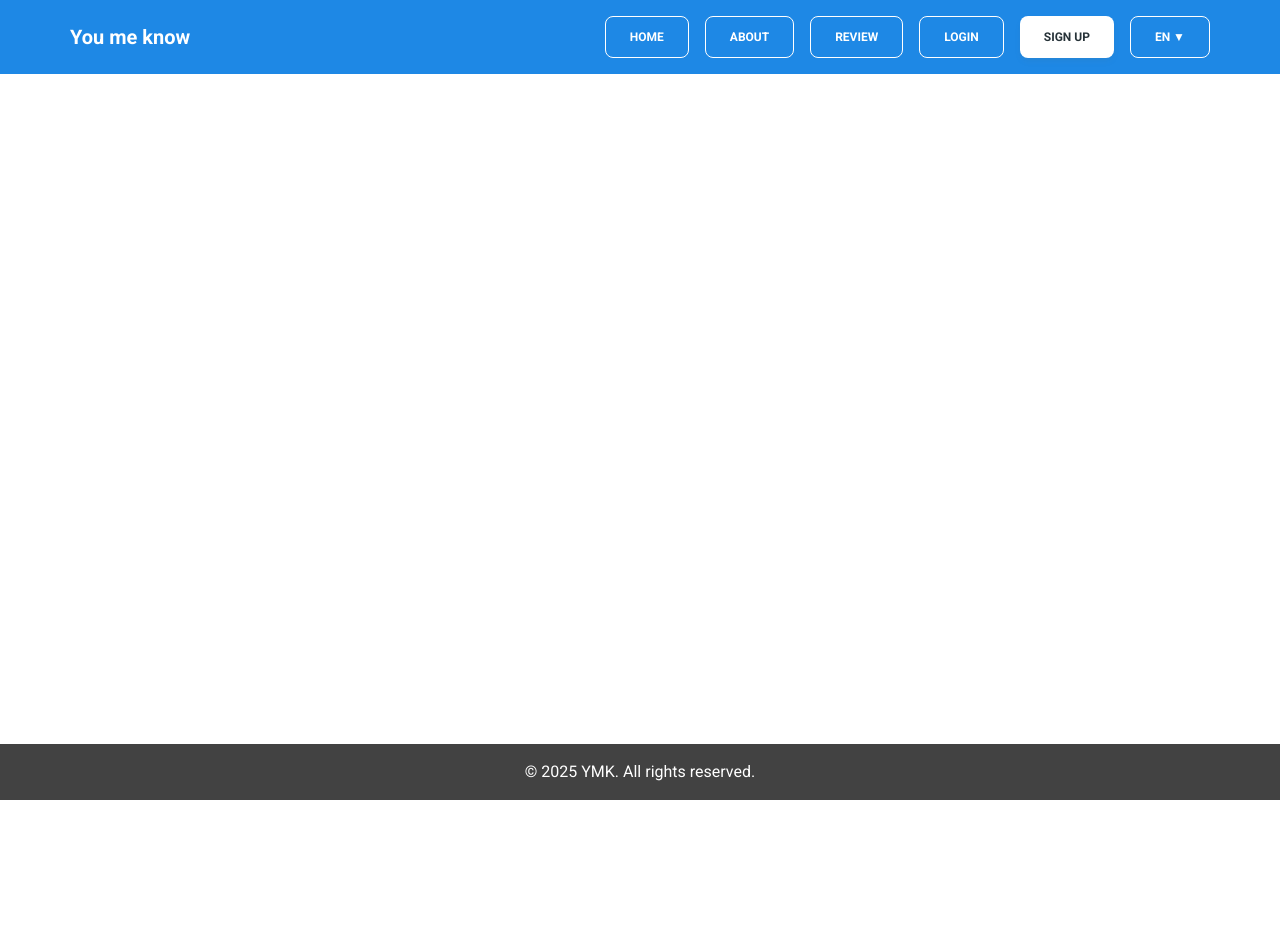
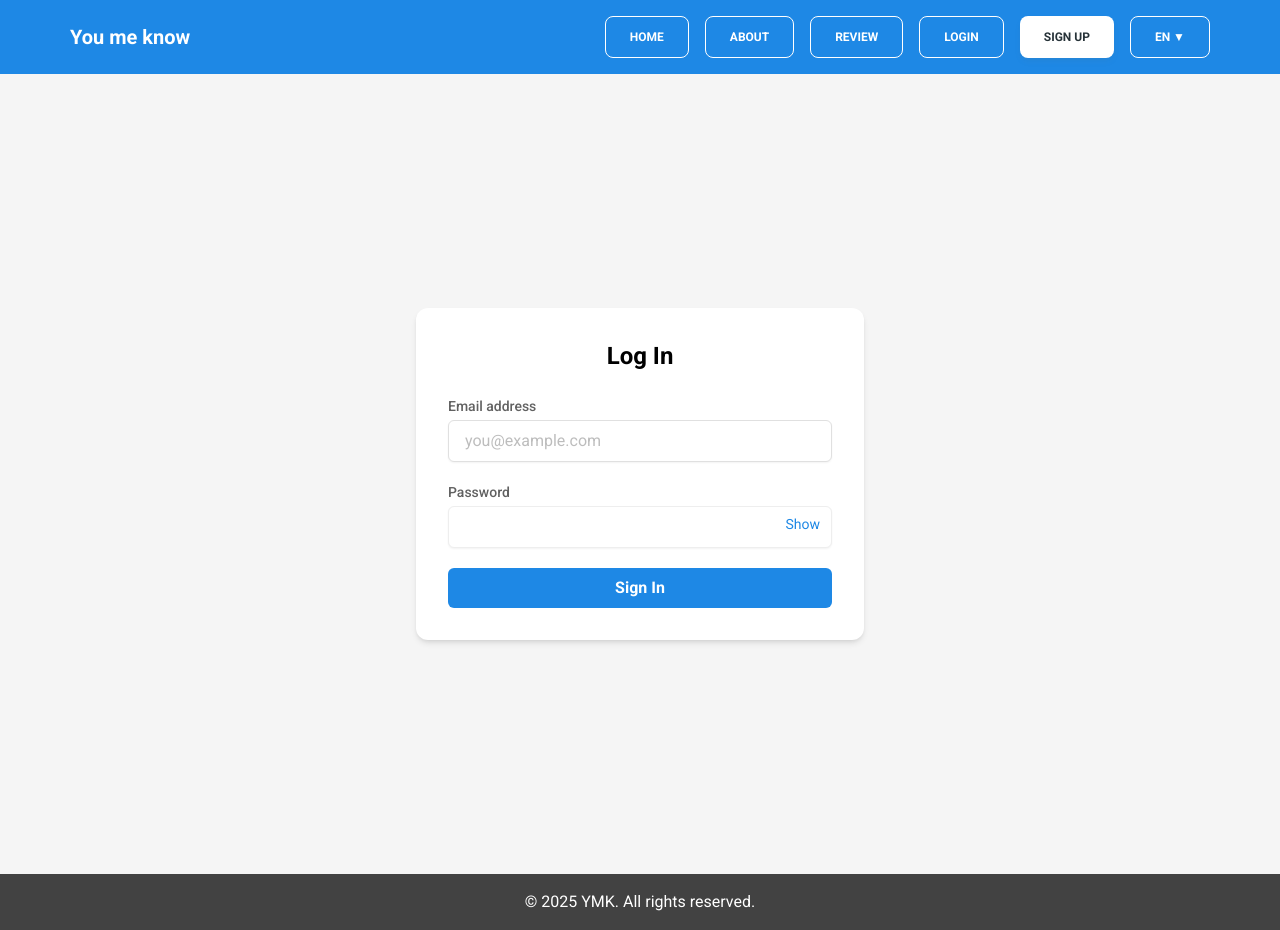
Before and after one commit to BestAltul/YMK, a React (Vite) app: page /login in a window 1280 px wide. Before the commit this address led to /dashboard/home. Before the commit the page ends 800 px from the top, so only its background shows below. Built offline with nearby package versions, Linux system fonts and the light colour scheme.

Commit message:
Header Login

```diff
--- a/package.json
+++ b/package.json
@@ -12,10 +12,13 @@
     "@heroicons/react": "2.0.18",
     "@material-tailwind/react": "2.1.4",
     "apexcharts": "3.44.0",
+    "axios": "^1.11.0",
+    "i18next": "^25.3.2",
     "prop-types": "15.8.1",
     "react": "18.2.0",
     "react-apexcharts": "1.4.1",
     "react-dom": "18.2.0",
+    "react-i18next": "^15.6.1",
     "react-router-dom": "6.17.0"
   },
   "devDependencies": {
--- a/src/App.jsx
+++ b/src/App.jsx
@@ -3,6 +3,7 @@ import { Dashboard, Auth } from "@/layouts";
 import MainLayout from "./layouts/MainLayout";
 import Home from "./pages/home/Home";
 import ReviewPage from "./pages/review/ReviewPage";
+import Login from "./pages/auth/login/Login";
 
 function App() {
   return (
@@ -12,6 +13,7 @@ function App() {
       <Route path="/home" element={<Home />} />
       <Route path="/review" element={<ReviewPage />} />
       <Route path="/auth/*" element={<Auth />} />
+      <Route path="/login/*" element={<Login />} />
       <Route path="*" element={<Navigate to="/dashboard/home" replace />} />
     </Routes>
     </MainLayout>
--- a/src/components/header/Header.jsx
+++ b/src/components/header/Header.jsx
@@ -22,9 +22,11 @@ export default function Header() {
                 Review
               </Button>
           </Link>
-          <Button variant="outlined" color="white" ripple={true}>
-            Login
-          </Button>
+          <Link to="/login">
+            <Button variant="outlined" color="white" ripple={true}>
+              Login
+            </Button>
+          </Link>
           <Button color="white" ripple={true}>
             Sign Up
           </Button>
--- /dev/null
+++ b/src/pages/auth/login/EmailInputWithCheck.jsx
@@ -0,0 +1,47 @@
+// components/EmailInputWithCheck.jsx
+import React, { useState } from "react";
+import axios from "axios";
+import { verifyEmailAPI } from "./VeriFyEmailAPI";
+
+
+export default function EmailInputWithCheck({ email, setEmail, onValidityChange }) {
+  const [error, setError] = useState("");
+  const [answersList, setAnswersList] = useState([]);
+  const [questions, setQuestions] = useState([]);
+
+ const verifyEmail = async (email) => {
+  try {
+    const data = await verifyEmailAPI(email);
+    console.log("Email verification data:", data);
+    setError("");
+
+    setQuestions(data);
+    setAnswersList(new Array(data.length).fill(""));
+
+  } catch (e) {
+
+    setError(e.message);
+
+  }
+};
+
+  return (
+    <div>
+      <label className="block text-sm font-medium text-gray-700 mb-1">
+        Email address
+      </label>
+      <input
+        type="email"
+        value={email}
+        onChange={(e) => setEmail(e.target.value)}
+        onBlur={() => verifyEmail(email)}
+        required
+        className={`w-full px-4 py-2 border rounded-md shadow-sm focus:outline-none focus:ring-2 ${
+          error ? "border-red-500 focus:ring-red-300" : "border-gray-300 focus:ring-blue-500"
+        }`}
+        placeholder="you@example.com"
+      />
+      {error && <p className="text-sm text-red-500 mt-1">{error}</p>}
+    </div>
+  );
+}
--- /dev/null
+++ b/src/pages/auth/login/Login.jsx
@@ -0,0 +1,59 @@
+import React, { useState } from "react";
+import EmailInputWithCheck from "./EmailInputWithCheck";
+
+export default function Login() {
+  const [email, setEmail] = useState("");
+  const [emailValid, setEmailValid] = useState(false);
+  const [password, setPassword] = useState("");
+  const [showPassword, setShowPassword] = useState(false);
+
+  const handleSubmit = (e) => {
+    e.preventDefault();
+    if (!emailValid) return;
+    console.log("Login with", email, password);
+  };
+
+  return (
+    <div className="min-h-screen flex items-center justify-center bg-gray-100 px-4">
+      <div className="w-full max-w-md bg-white p-8 rounded-xl shadow-md">
+        <h2 className="text-2xl font-bold text-center mb-6">Log In</h2>
+
+        <form onSubmit={handleSubmit} className="space-y-5">
+          <EmailInputWithCheck
+            email={email}
+            setEmail={setEmail}
+            onValidityChange={setEmailValid}
+          />
+
+          <div>
+            <label className="block text-sm font-medium text-gray-700 mb-1">Password</label>
+            <div className="relative">
+              <input
+                type={showPassword ? "text" : "password"}
+                value={password}
+                onChange={(e) => setPassword(e.target.value)}
+                className="w-full px-4 py-2 border rounded-md shadow-sm focus:ring-2 focus:ring-blue-500 focus:outline-none"
+                required
+              />
+              <button
+                type="button"
+                onClick={() => setShowPassword(!showPassword)}
+                className="absolute right-3 top-2 text-sm text-blue-600"
+              >
+                {showPassword ? "Hide" : "Show"}
+              </button>
+            </div>
+          </div>
+
+          <button
+            type="submit"
+            className="w-full py-2 bg-blue-600 text-white font-semibold rounded-md hover:bg-blue-700 transition"
+            disabled={!emailValid}
+          >
+            Sign In
+          </button>
+        </form>
+      </div>
+    </div>
+  );
+}
--- /dev/null
+++ b/src/pages/auth/login/VerifyEmailAPI.js
@@ -0,0 +1,18 @@
+export async function verifyEmailAPI(email) {
+  const res = await fetch("/api/v3/auth/start", {
+    method: "POST",
+    headers: { "Content-Type": "application/json" },
+    body: JSON.stringify({ email }),
+  });
+
+  if (res.status === 404 || res.status === 409) {
+    const message = await res.text();
+    throw new Error(message);
+  }
+
+  if (!res.ok) {
+    throw new Error(`Unexpected error: ${res.status}`);
+  }
+
+  return res.json();
+}
--- a/src/pages/review/ReviewPage.jsx
+++ b/src/pages/review/ReviewPage.jsx
@@ -39,6 +39,10 @@ export default function ReviewPage() {
               <Typography variant="h6" color="blue-gray">
                 {review.username}
               </Typography>
+              <Typography variant="h6" color="blue-gray">
+                {review.createdAt ? new Date(review.createdAt).toLocaleDateString() : "Unknown date"}
+              </Typography>
+
               <Typography variant="small" className="my-2 text-gray-700">
                 {review.content}
               </Typography>
```
